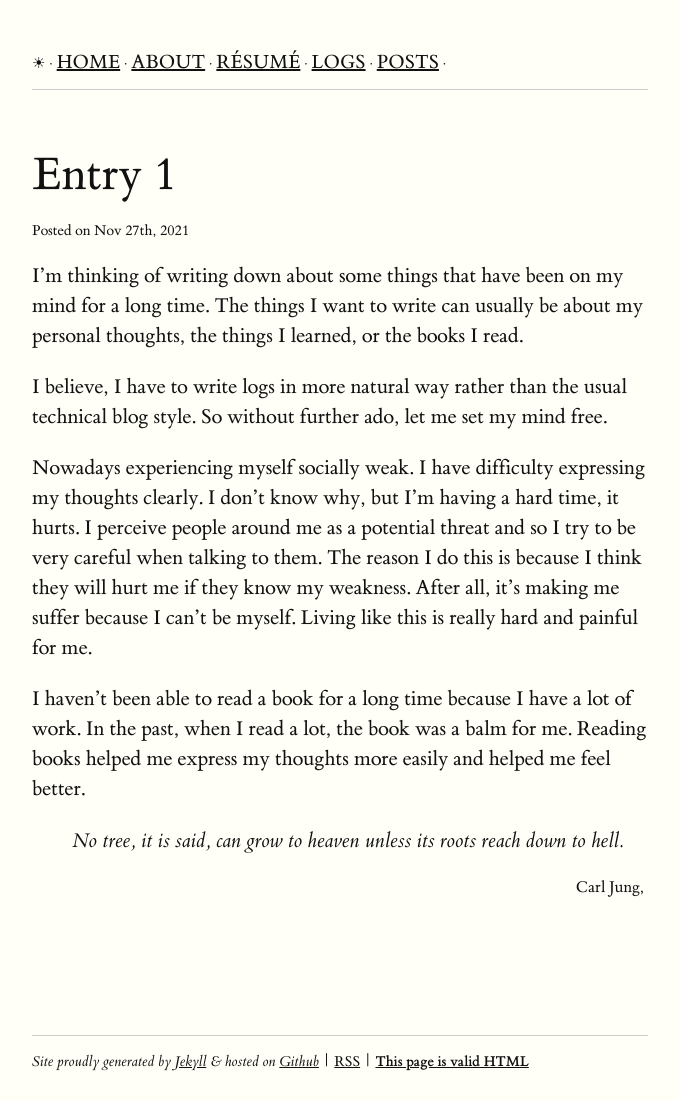
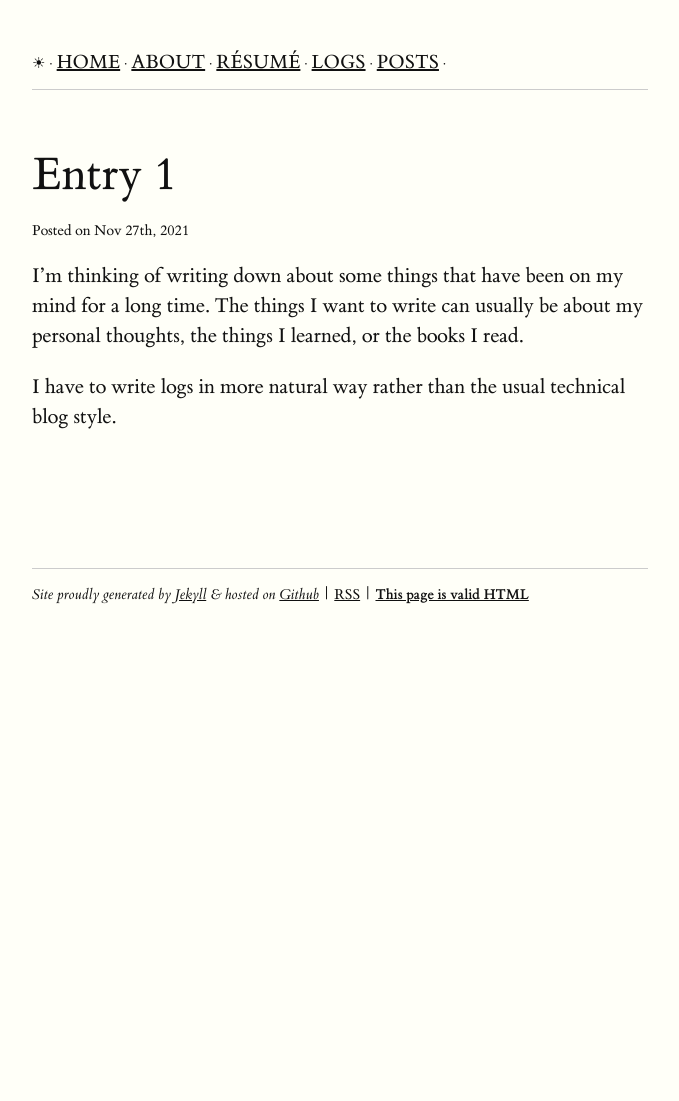
Before and after one commit to smodnix/smodnix.github.io, a Jekyll site: the page built from _logs/entry_1.md, in a window 1280 px wide. Shown: the whole page, without its empty margins (128-807 px from the left). Built offline with Jekyll 4.4.1, drawn with Linux system fonts in a browser that asks for light colours; after the commit the page ends 900 px from its top, so only the background shows below that.

Commit message:
entry-1 modified

```diff
--- a/_logs/entry_1.md
+++ b/_logs/entry_1.md
@@ -6,10 +6,4 @@ permalink: /logs/entry-1
 ---
 I'm thinking of writing down about some things that have been on my mind for a long time. The things I want to write can usually be about my personal thoughts, the things I learned, or the books I read.
 
-I believe, I have to write logs in more natural way rather than the usual technical blog style. So without further ado, let me set my mind free.
-
-Nowadays experiencing myself socially weak. I have difficulty expressing my thoughts clearly. I don't know why, but I'm having a hard time, it hurts. I perceive people around me as a potential threat and so I try to be very careful when talking to them. The reason I do this is because I think they will hurt me if they know my weakness. After all, it's making me suffer because I can't be myself. Living like this is really hard and painful for me.
-
-I haven't been able to read a book for a long time because I have a lot of work. In the past, when I read a lot, the book was a balm for me. Reading books helped me express my thoughts more easily and helped me feel better.
-
-{% epigraph 'No tree, it is said, can grow to heaven unless its roots reach down to hell.' 'Carl Jung' %}
+I have to write logs in more natural way rather than the usual technical blog style.
```
